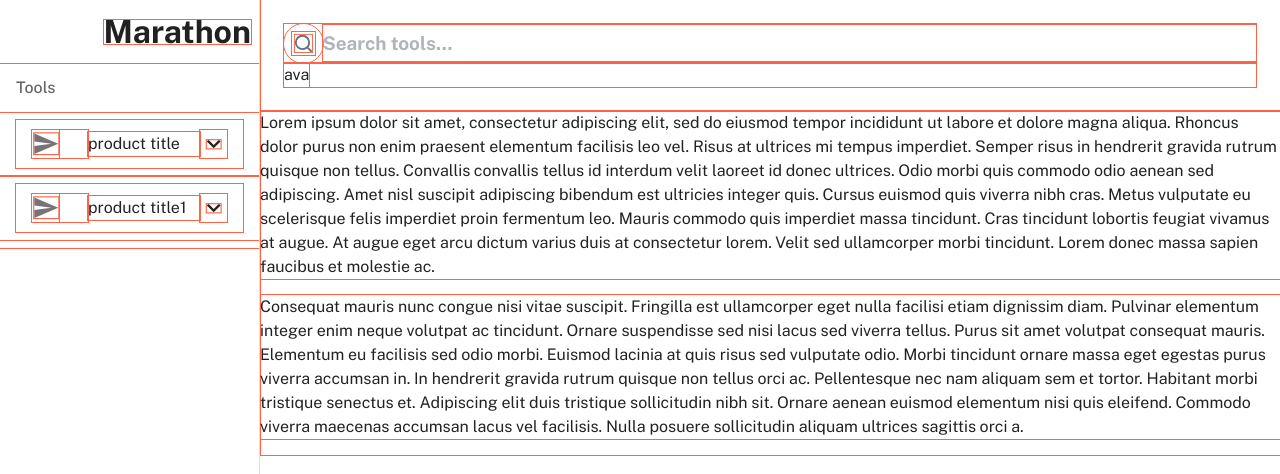
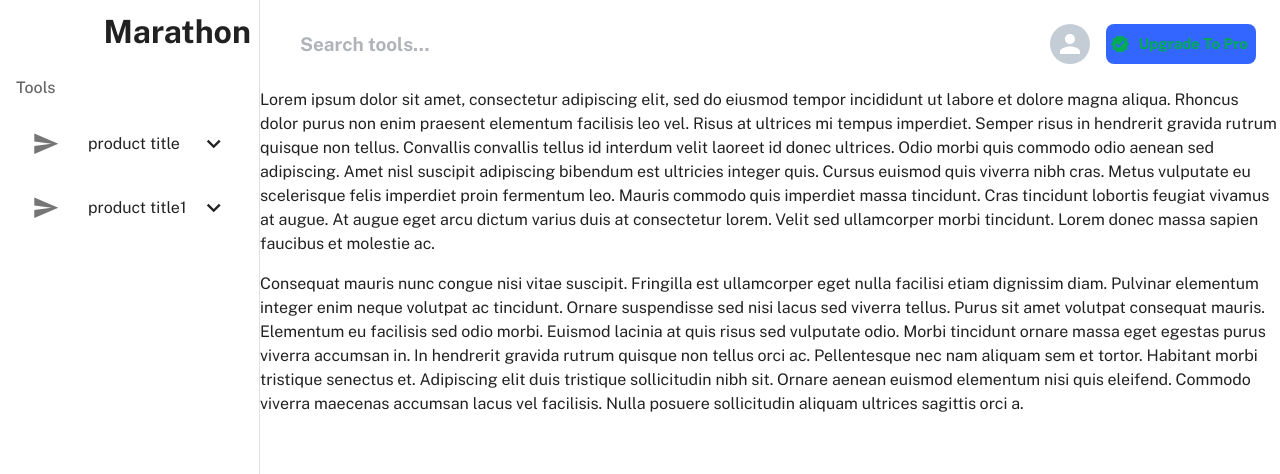
Before and after one commit to dhana0123/marathon, a React (Create React App) app: page /dashboard in a window 1280 px wide. Shown: the top 474 px of the page. Built offline with nearby package versions, Linux system fonts and the light colour scheme.

Commit message:
feat(topbar): initialized

```diff
--- a/src/App.css
+++ b/src/App.css
@@ -5,7 +5,6 @@
   padding: 0;
   box-sizing: border-box;
   font-family: "Public Sans", sans-serif;
-  outline: 1px solid tomato;
 }
 
 /* width */
--- a/src/Routes/Dashboard/TopBar.tsx
+++ b/src/Routes/Dashboard/TopBar.tsx
@@ -1,15 +1,16 @@
 import React from "react";
-import { Box, IconButton, Stack, InputBase, SvgIcon } from "@mui/material";
+import { Box, IconButton, Stack, InputBase, SvgIcon, Avatar, Button  } from "@mui/material";
+import VerifiedIcon from '@mui/icons-material/Verified';
 
 const TopBar = () => {
   return (
     <Box p={3}>
-      <Stack>
-        <Box display="flex" alignItems="center" justifyContent="space-between">
+      <Stack direction="row" justifyContent="space-between">
+        <Box sx={{display: "flex",flexGrow: "2"}}>
           <IconButton>
-            <SvgIcon fontSize="small" sx={{ color: "grey.600" }}>
+            {/* <SvgIcon fontSize="small" sx={{ color: "grey.600" }}>
               <path d="m20.71 19.29l-3.4-3.39A7.92 7.92 0 0 0 19 11a8 8 0 1 0-8 8a7.92 7.92 0 0 0 4.9-1.69l3.39 3.4a1 1 0 0 0 1.42 0a1 1 0 0 0 0-1.42ZM5 11a6 6 0 1 1 6 6a6 6 0 0 1-6-6Z"></path>
-            </SvgIcon>
+            </SvgIcon> */}
           </IconButton>
           <InputBase
             sx={{
@@ -21,9 +22,12 @@ const TopBar = () => {
             placeholder="Search tools..."
           />
         </Box>
-        <Stack direction="row" spacing={2}>
-          <p>ava</p>
-        </Stack>
+       <Stack direction="row" spacing={2}>
+           <Avatar />
+           <Button  startIcon={<VerifiedIcon />} sx={{bgcolor: "secondary.main"}}>
+            Upgrade to Pro
+          </Button>
+       </Stack>
       </Stack>
     </Box>
   );
```
Also changed, not shown: 2 other files (tests, documents, lock files or other folders).
